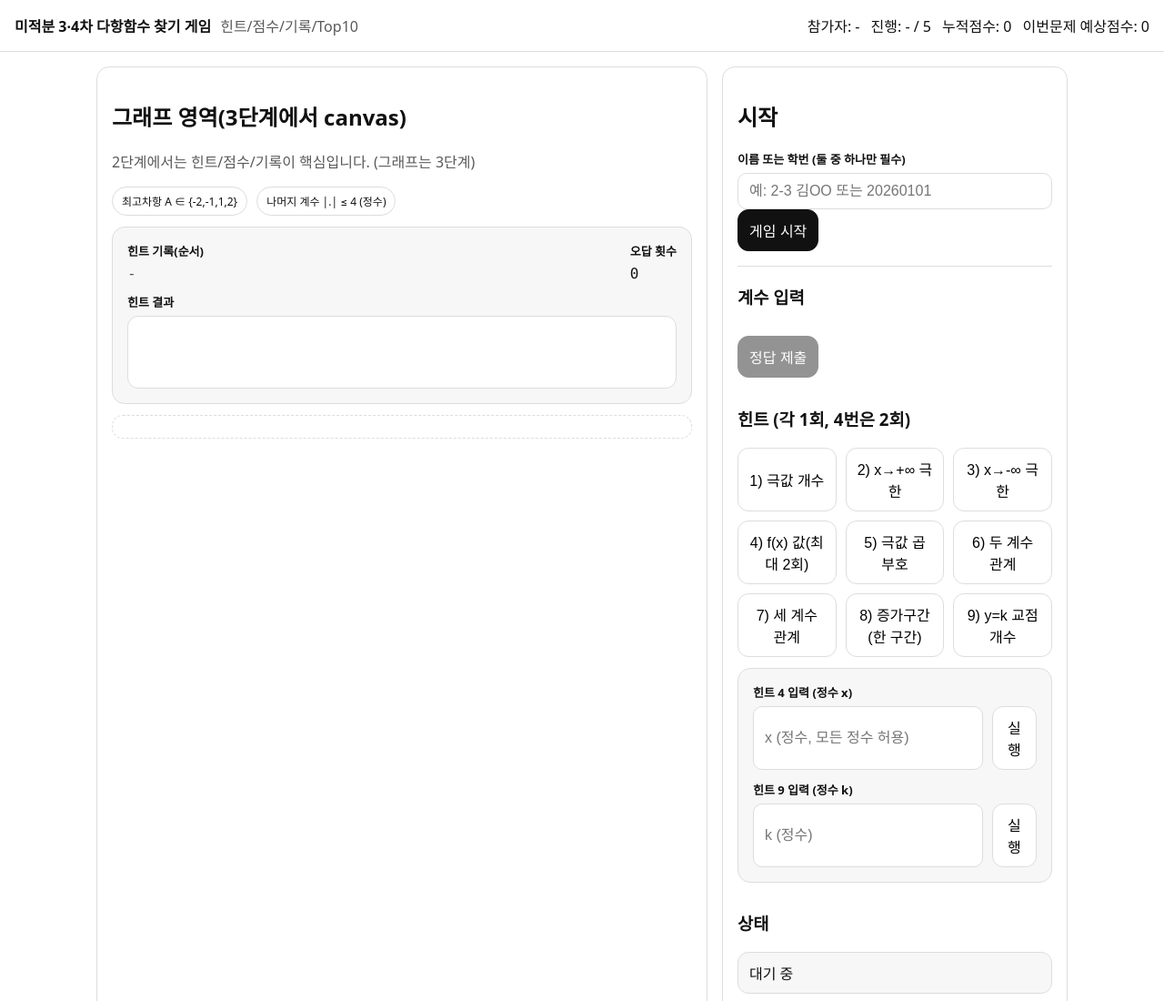
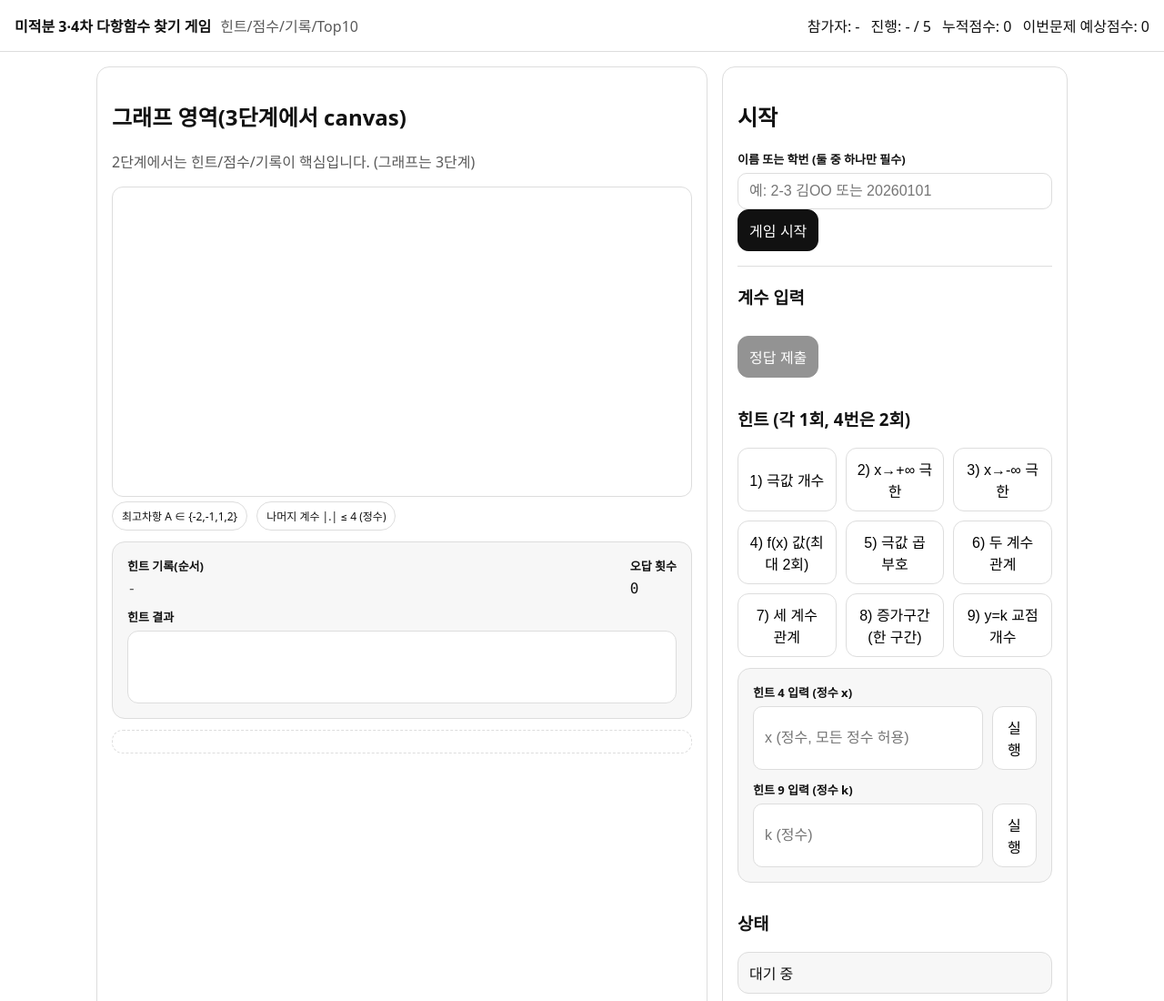
Before and after one commit to gibenrat/calculus-3or-4-degree-polynomial-game, a plain HTML site: page index.html in a window 1280 px wide. Shown: the top 1100 px of the page at 91% size. Drawn offline with Linux system fonts and the light colour scheme.

Commit message:
Add files via upload

```diff
--- a/index.html
+++ b/index.html
@@ -28,6 +28,7 @@
       <p class="muted">2단계에서는 힌트/점수/기록이 핵심입니다. (그래프는 3단계)</p>
 
       <div class="equation" id="equationBox"></div>
+<canvas id="plot" width="900" height="480" style="width:100%; height:auto; border:1px solid #ddd; border-radius:12px; background:#fff;"></canvas>
 
       <div class="row gap">
         <div class="pill">최고차항 A ∈ {-2,-1,1,2}</div>
```
